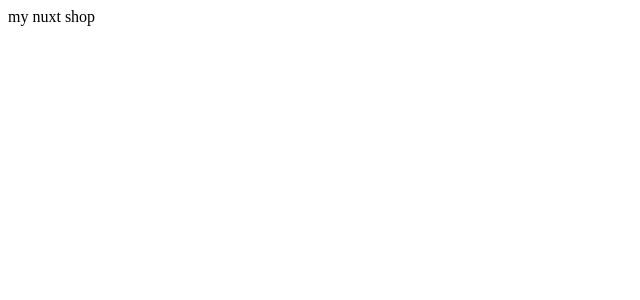
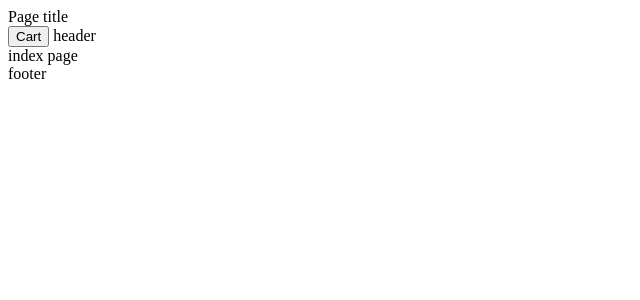
Before and after one commit to justyna13/ShoppingCart, a Nuxt app: page / in a window 1280 px wide. Shown: the top 300 px of the page, without its empty margins (0-640 px from the left). Built offline with nearby package versions, Linux system fonts and the light colour scheme.

Commit message:
base layout and pages added

```diff
--- a/app.vue
+++ b/app.vue
@@ -1,10 +1,11 @@
 <template>
   <div>
-    my nuxt shop
+    <Header />
+    <RouterView />
+    <Footer />
   </div>
 </template>
 
-<script setup>
-
+<script>
 console.log('hello')
 </script>
--- /dev/null
+++ b/components/Footer.vue
@@ -0,0 +1,15 @@
+<template>
+  <div>
+footer
+  </div>
+</template>
+
+<script>
+export default {
+
+}
+</script>
+
+<style lang="scss" scoped>
+
+</style>
--- /dev/null
+++ b/components/Header.vue
@@ -0,0 +1,17 @@
+<template>
+  <div>
+    <div @click="$router.push('/')">Page title</div>
+    <button @click="$router.push('/cart')">Cart</button>
+    header
+  </div>
+</template>
+
+<script>
+export default {
+
+}
+</script>
+
+<style lang="scss" scoped>
+
+</style>
--- a/nuxt.config.ts
+++ b/nuxt.config.ts
@@ -1,3 +1,6 @@
 export default defineNuxtConfig({
   css: ['@mdi/font/css/materialdesignicons.min.css'],
+  modules: [
+    "@pinia/nuxt"
+  ]
 })
--- a/package.json
+++ b/package.json
@@ -12,6 +12,7 @@
   },
   "dependencies": {
     "@mdi/font": "^7.0.96",
+    "@pinia/nuxt": "^0.4.11",
     "sass": "^1.56.1"
   }
 }
--- /dev/null
+++ b/pages/cart.vue
@@ -0,0 +1,15 @@
+<template>
+  <div>
+    Cart page
+  </div>
+</template>
+
+<script>
+export default {
+
+}
+</script>
+
+<style lang="scss" scoped>
+
+</style>
--- /dev/null
+++ b/pages/index.vue
@@ -0,0 +1,15 @@
+<template>
+  <div>
+    index page
+  </div>
+</template>
+
+<script>
+export default {
+
+}
+</script>
+
+<style lang="scss" scoped>
+
+</style>
--- /dev/null
+++ b/pages/order.vue
@@ -0,0 +1,15 @@
+<template>
+  <div>
+
+  </div>
+</template>
+
+<script>
+export default {
+
+}
+</script>
+
+<style lang="scss" scoped>
+
+</style>
```
Also changed, not shown: assets/data.js (added, +9 -0 lines).
